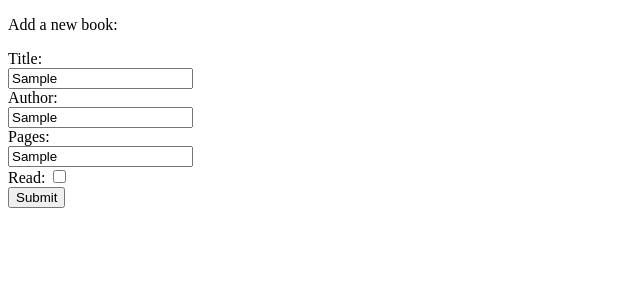
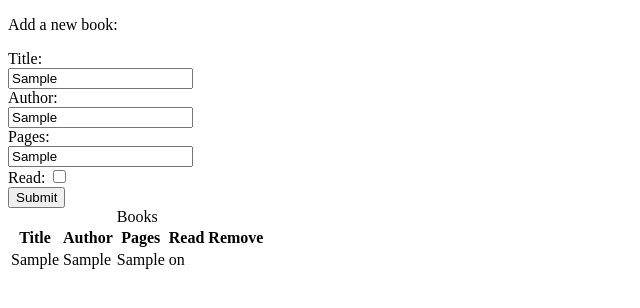
Before and after one commit to JanBlazejczyk/library-app, a plain HTML site: page index.html in a window 1280 px wide. Both pictures are taken after typing "Sample", "Sample", "Sample" into the empty fields and a click on the button "Submit". Shown: the whole page, without its empty margins (0-640 px from the left). Drawn offline with Linux system fonts and the light colour scheme.

Commit message:
displayBooks(); clearTable(); html table for displaying books

```diff
--- a/index.html
+++ b/index.html
@@ -9,7 +9,6 @@
     <meta name="viewport" content="width=device-width, initial-scale=1">
     <link rel="stylesheet" href="">
     <script src="./script.js" defer></script>
-
 </head>
 
 <body>
@@ -27,7 +26,22 @@
         <input type="checkbox" id="read" name="read"><br>
         <input type="button" id="add-book" value="Submit">
     </form>
+    <table id="books-table">
+        <caption>Books</caption>
+        <thead id="table-header">
+            <tr>
+                <th>Title</th>
+                <th>Author</th>
+                <th>Pages</th>
+                <th>Read</th>
+                <th>Remove</th>
+            </tr>
+        </thead>
+        <tbody id="display-books">
 
+        </tbody>
+
+    </table>
 
 
 </body>
--- a/script.js
+++ b/script.js
@@ -1,6 +1,5 @@
 // array that will store all the book objects
 let myLibrary = [];
-
 
 // constructor to create book objects
 function Book(title, author, pages, read) {
@@ -8,11 +7,7 @@ function Book(title, author, pages, read) {
     this.author = author;
     this.pages = pages;
     this.read = read;
-    this.info = function () {
-        return `${title} by ${author}, ${pages} pages, ${read}`;
-    }
 }
-
 
 // function that takes the user's input from the form and adds the book to myLibrary array
 function addBookToLibrary() {
@@ -24,15 +19,39 @@ function addBookToLibrary() {
     myLibrary.push(newBook);
 }
 
-// when the submit button on the form is clicked, the book is stored in an array
+// function for displaying the books in the table
+function displayBooks(myLibrary) {
+    const table = document.getElementById("display-books");
+    // for every book in myLibrary array
+    for (let book of myLibrary) {
+        // create a table row to store book info and add it to the table
+        let row = document.createElement("tr");
+        table.appendChild(row);
+        // for every property in a book object
+        for (let property in book) {
+            let cell = document.createElement("td");
+            cell.textContent = book[property];
+            row.appendChild(cell);
+        }
+    }
+}
+
+// function for cleaning the table
+function clearTable() {
+    const tableBody = document.getElementById("display-books");
+    // while tableBody has children, remove the first one
+    while (tableBody.childNodes.length) {
+        tableBody.removeChild(tableBody.childNodes[0]);
+    }
+}
+
+// when the submit button on the form is clicked
+// the book is stored in an array
+// the table is clearead
+// the new table is displayed with the new book in it
 const submitBtn = document.getElementById("add-book");
 submitBtn.addEventListener('click', () => {
     addBookToLibrary();
+    clearTable();
+    displayBooks(myLibrary);
 })
-
-/*
-Function for displaying a book on a page:
-- loop through each object of the myLibrary array
-- create a container for the book (first figure out the layout of the books on the page)
-- populate the container with the book info
-*/
```
